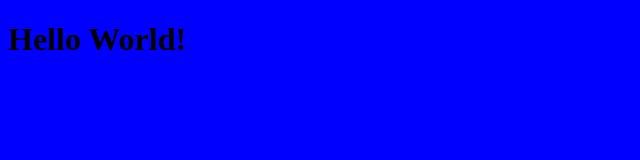
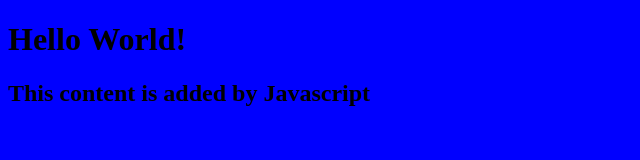
Before and after one commit to staceyjep/my-personal-website, a plain HTML site: page index.html in a window 1280 px wide. Shown: the whole page, without its empty margins (0-640 px from the left). Drawn offline with Linux system fonts and the light colour scheme.

Commit message:
add script.js, connect to index.html

```diff
--- a/index.html
+++ b/index.html
@@ -6,5 +6,6 @@
   </head>
   <body>
     <h1>Hello World!</h1>
+    <script src="script.js"></script>
   </body>
 </html>
--- /dev/null
+++ b/script.js
@@ -0,0 +1,3 @@
+const h2 =document.createElement("h2");
+h2.textContent = "This content is added by Javascript";
+document.querySelector("body").appendChild(h2);
```
